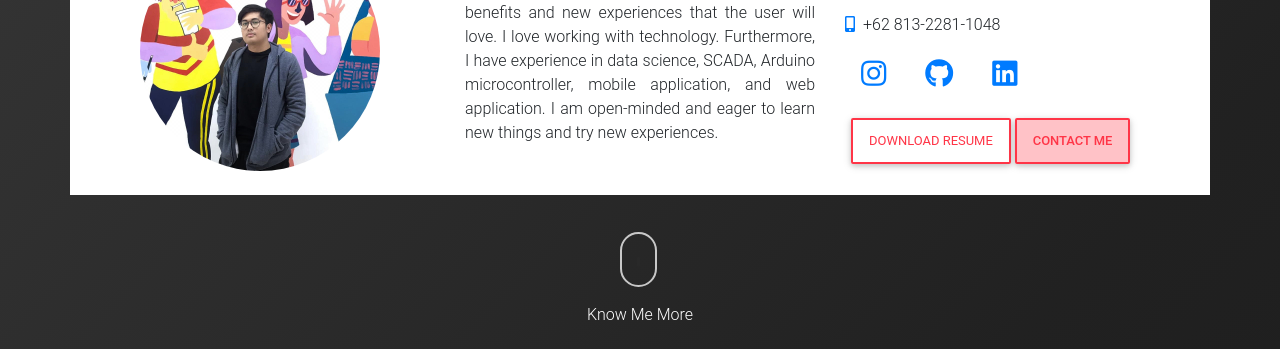
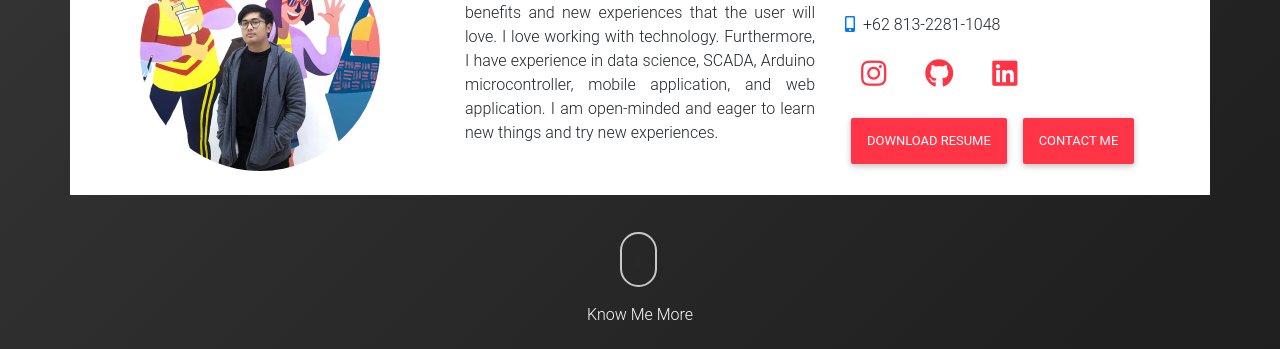
Before and after one commit to iqyoe/Resume, a plain HTML site: page index.html in a window 1280 px wide. Shown: the part 325-674 px from the top of the page. Drawn offline with nearby package versions, Linux system fonts and the light colour scheme.

Commit message:
Changes in UI/UX button interaction

```diff
--- a/css/style.css
+++ b/css/style.css
@@ -88,7 +88,13 @@ body{
 #aboutme .social-link{
     font-size: 1.8em;
 }
-#btn-resume{
+#aboutme .social-link a{
+    color: rgb(255, 53, 71);
+}
+#aboutme .social-link a:hover{
+    color: #991f2a;
+}
+/* #btn-resume{
     margin-right: 0;
 }
 #btn-contact{
@@ -96,7 +102,7 @@ body{
     color: #FF3547 !important;
     font-weight: 500;
     margin-left: 0;
-}
+} */
 /* Pure CSS Animated Mouse Scroll Icon by Deepak K Vijayan https://codepen.io/2xsamurai/pen/WwmjKQ */
 .scroll-downs {
     position: absolute;
--- a/index.html
+++ b/index.html
@@ -53,8 +53,8 @@
                         <p><a class="fas fa-envelope mr-2" href=""></a>muhiqballukman@gmail.com</p>
                         <p><a class="fas fa-mobile-alt mr-2" href=""></a>+62 813-2281-1048</p>
                         <p class="social-link" class="text-center"><a class="fab fa-instagram ml-3 mr-3" href="http://intagram.com/niuxellefu"></a> <a class="fab fa-github ml-3 mr-3" href="http://www.github.com/iqyoe"></a> <a class="fab fa-linkedin ml-3 mr-3" href="https://www.linkedin.com/in/iqballukman/"></a> </p>
-                        <a href="https://drive.google.com/open?id=1INkpE6eMaGRUv_E3TiTpqTLYRKGCqn-e" target="_blank" id="btn-resume" type="button" class="btn btn-outline-danger">Download Resume</a>
-                        <a href="#contactme" target="_blank" type="button" class="btn btn-outline-danger" id="btn-contact">Contact Me</a>
+                        <a href="https://drive.google.com/open?id=1INkpE6eMaGRUv_E3TiTpqTLYRKGCqn-e" target="_blank" id="btn-resume" type="button" class="btn btn-danger">Download Resume</a>
+                        <a href="#contactme" target="_blank" type="button" class="btn btn-danger" id="btn-contact">Contact Me</a>
                     </div>
                 </div>
                 <!-- END About Me -->
```
